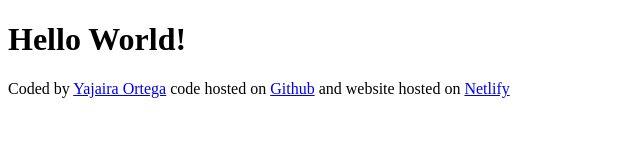
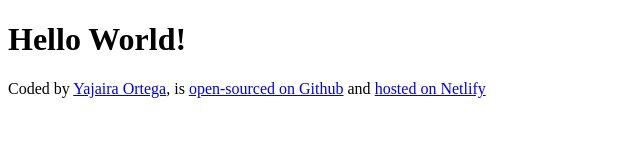
Before and after one commit to yortega216/Clima, a plain HTML site: page index.html in a window 1280 px wide. Shown: the whole page, without its empty margins (0-640 px from the left). Drawn offline with Linux system fonts and the light colour scheme.

Commit message:
Updated footer links

```diff
--- a/index.html
+++ b/index.html
@@ -8,9 +8,9 @@
 <body>
     <h1>Hello World!</h1>
     <footer>Coded by
-        <a href="https://github.com/yortega216" target="_blank">Yajaira Ortega</a> code hosted on
-        <a href="https://github.com/yortega216/Clima" target="_blank"> Github</a> and website hosted on
-        <a href="https://clima-shecodes-app-project.netlify.app/" target="_blank"> Netlify</a>
+        <a href="https://github.com/yortega216" target="_blank">Yajaira Ortega</a>, is
+        <a href="https://github.com/yortega216/Clima" target="_blank"> open-sourced on Github</a> and
+        <a href="https://clima-shecodes-app-project.netlify.app/" target="_blank"> hosted on Netlify</a>
     </footer>
 </body>
 </html>
```
